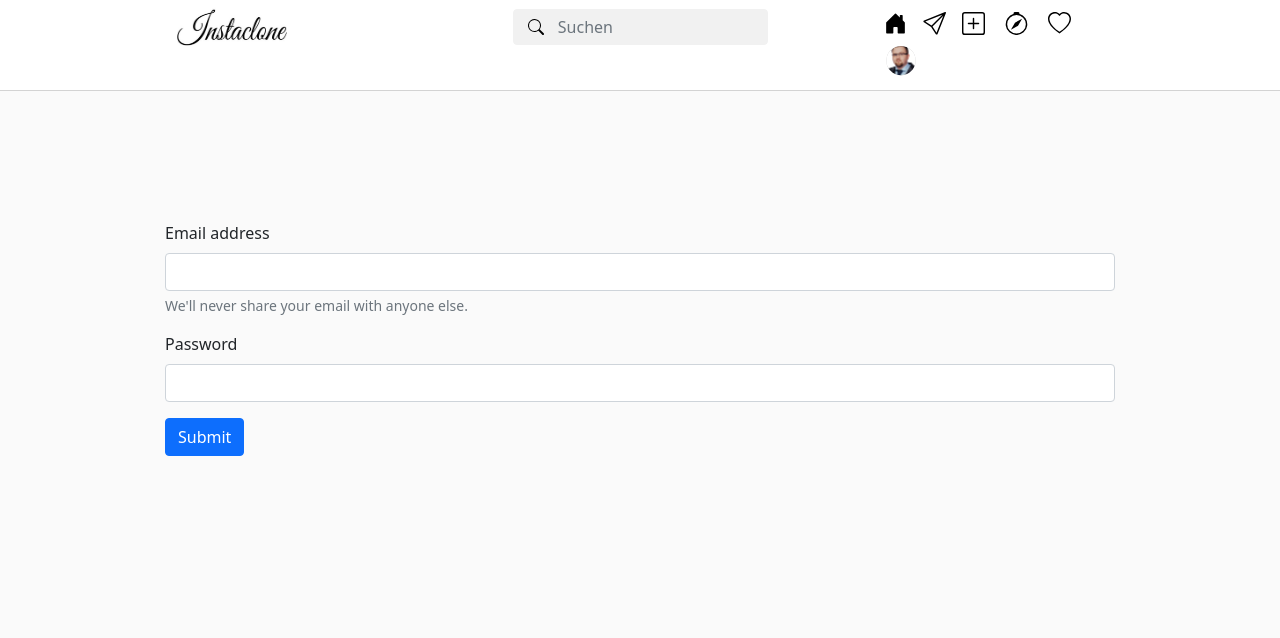
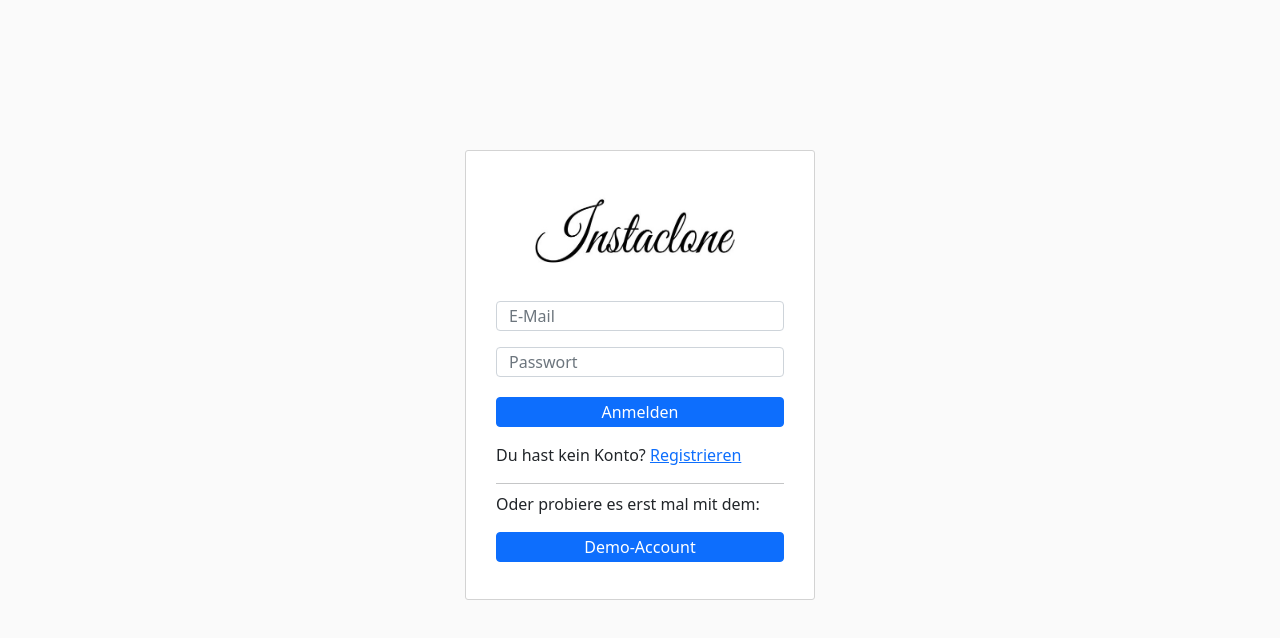
Before and after one commit to Mirza-bot/Instaclone, a Vue app: page /login in a window 1280 px wide. Shown: the top 638 px of the page. Built offline with nearby package versions, Linux system fonts and the light colour scheme.

Commit message:
added Login Page and nested Routes

```diff
--- a/src/App.vue
+++ b/src/App.vue
@@ -1,14 +1,11 @@
 <template>
   <div>
-    <nav-bar></nav-bar>
     <router-view></router-view>
   </div>
 </template>
 
 <script>
-import NavBar from "./components/layout/NavBar.vue";
 export default {
-  components: { NavBar },
     setup() {
 
     const windowWidth = window.innerWidth
--- a/src/components/layout/NavBar.vue
+++ b/src/components/layout/NavBar.vue
@@ -1,7 +1,7 @@
 <template>
   <nav class="sticky-top">
     <div class="row">
-      <router-link to="/" class="col-3">
+      <router-link to="/home" class="col-3">
         <img class="main__logo" :src="Logo" alt="Instaclone-Logo" />
       </router-link>
       <div class="nav__content col-9 p-0">
@@ -18,7 +18,7 @@
         </form>
         <ul class="mb-2 ms">
           <li class="pe-1">
-            <router-link to="/">
+            <router-link to="/home">
               <ButtonVue
                 class="my-1"
                 :iconName="'HouseIcon'"
--- a/src/pages/Login.vue
+++ b/src/pages/Login.vue
@@ -1,62 +1,118 @@
 <template>
   <div class="page__container">
+    <div class="login__container">
+      <div class="logo__container">
+        <img :src="Logo" alt="" />
+      </div>
       <form>
         <div class="mb-3">
-        <label for="exampleInputEmail1" class="form-label">Email address</label>
           <input
             type="email"
             class="form-control"
             id="exampleInputEmail1"
+            placeholder="E-Mail"
             aria-describedby="emailHelp"
             v-model="eMail"
           />
-        <div id="emailHelp" class="form-text">
-          We'll never share your email with anyone else.
-        </div>
         </div>
         <div class="mb-3">
-        <label for="exampleInputPassword1" class="form-label">Password</label>
           <input
             type="password"
             class="form-control"
+            placeholder="Passwort"
             id="exampleInputPassword1"
             v-model="password"
           />
         </div>
-      <button type="submit" class="btn btn-primary" @click.prevent="signUser">
-        Submit
+        <button
+          type="submit"
+          class="btn btn-primary mt-1 mb-3"
+          @click.prevent="login"
+        >
+          Anmelden
         </button>
       </form>
+      <span class="mt-3">
+        Du hast kein Konto? <a href="#">Registrieren</a>
+      </span>
+      <hr class="dropdown-divider mt-3" />
+      <div>
+        <span> Oder probiere es erst mal mit dem: </span>
+        <button
+          type="submit"
+          class="btn btn-primary mt-3"
+          @click.prevent="demo"
+        >
+          Demo-Account
+        </button>
+      </div>
+    </div>
   </div>
 </template>
 
 <script>
 import { ref } from "@vue/reactivity";
 import store from "../store";
+import Logo from "../assets/img/instaclone_logo.jpg";
+import router from "../routes";
 export default {
   setup() {
     let eMail = ref("");
     let password = ref("");
 
-    const signUser = () => {
-      store.dispatch('login', {
+    const login = () => {
+      store.dispatch("login", {
         eMail: eMail.value,
-          password: password.value
-          })
+        password: password.value,
+      });
+      router.push("/home");
+    };
+    const demo = () => {
+      store.dispatch("login", {
+        eMail: 'test@test.com',
+        password: '',
+      });
+      router.push("/home");
     };
     return {
+      Logo,
       eMail,
       password,
-      signUser,
+      login,
+      demo
     };
   },
 };
 </script>
 
 <style scoped>
-div.page__container {
-  width: 950px;
-  height: 500px;
-  margin: 130px auto 0 auto;
+div.login__container {
+  max-width: 350px;
+  height: 450px;
+  margin: 150px auto 0 auto;
+  background-color: white;
+  padding: 30px;
+  border: 1px solid lightgray;
+  border-radius: 3px;
+}
+
+div.logo__container {
+  padding: 10px;
+  margin: 0 10% 20px 10%;
+}
+
+div.logo__container > img {
+  width: 200px;
+  height: 80px;
+}
+
+input {
+  height: 30px;
+}
+
+button {
+  width: 100%;
+  height: 30px;
+  padding: 0;
 }
 </style>
--- /dev/null
+++ b/src/pages/Main.vue
@@ -0,0 +1,15 @@
+<template>
+    <nav-bar></nav-bar>
+    <router-view></router-view>
+</template>
+
+
+<script>
+import NavBar from "../components/layout/NavBar.vue";
+export default {
+    components: {NavBar},
+    setup() {
+
+    },
+}
+</script>
--- a/src/routes.js
+++ b/src/routes.js
@@ -1,21 +1,26 @@
-import {createRouter, createWebHistory} from 'vue-router'
-import Home from './pages/Home.vue'
-import Inbox from './pages/Inbox.vue'
-import Explore from './pages/Explore.vue'
-import Login from './pages/Login.vue'
-
+import { createRouter, createWebHistory } from "vue-router";
+import Main from "./pages/Main.vue";
+import Home from "./pages/Home.vue";
+import Inbox from "./pages/Inbox.vue";
+import Explore from "./pages/Explore.vue";
+import Login from "./pages/Login.vue";
 
 const router = createRouter({
-    history: createWebHistory(),
-    routes: [
-        {path: '/', component:  Home},
-        {path: '/inbox', component: Inbox},
-        {path: '/explore', component: Explore},
-        {path: '/login', component: Login}
-    ]
+  history: createWebHistory(),
+  routes: [
+      {path : "/", redirect: "/login"},
+    {
+      path: "/main",
+      component: Main,
+      name: "main-page",
+      children: [
+        { path: "/home", component: Home },
+        { path: "/inbox", component: Inbox },
+        { path: "/explore", component: Explore },
+      ],
+    },
+    { path: "/login", component: Login },
+  ],
 });
 
-
-
-
 export default router;
--- a/src/store/actions.js
+++ b/src/store/actions.js
@@ -20,8 +20,8 @@ export default {
     }
     console.log(responseData)
     context.commit('setUser', {
+        userId: responseData.localId,
         token: responseData.idToken,
-        userId: responseData.localId,
         tokenExpiration: responseData.expiresIn
     })
   },
@@ -46,8 +46,8 @@ export default {
       throw error
   }
   context.commit('setUser', {
+      userId: responseData.localId,
       token: responseData.idToken,
-      userId: responseData.localId,
       tokenExpiration: responseData.expiresIn
   })
 },
@@ -55,4 +55,4 @@ export default {
 };
 
 
-//       const userId = Math.floor(Math.random() * (10000000000000 / 23.3))
+//       const postId = Math.floor(Math.random() * (10000000000000 * 3.9))
```
Also changed, not shown: src/api.js (deleted). Lines whose indentation alone changed are shown as unchanged.
